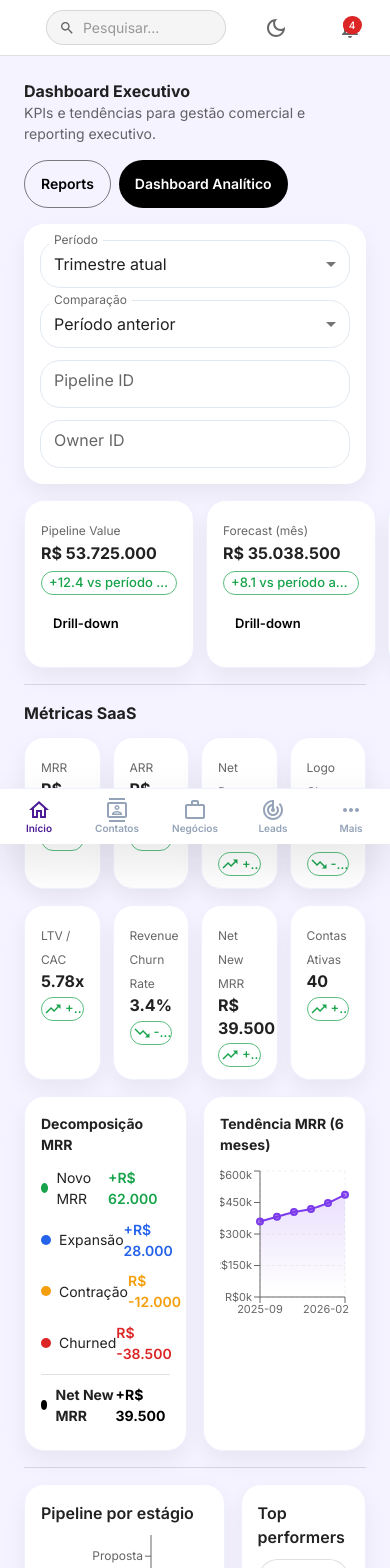
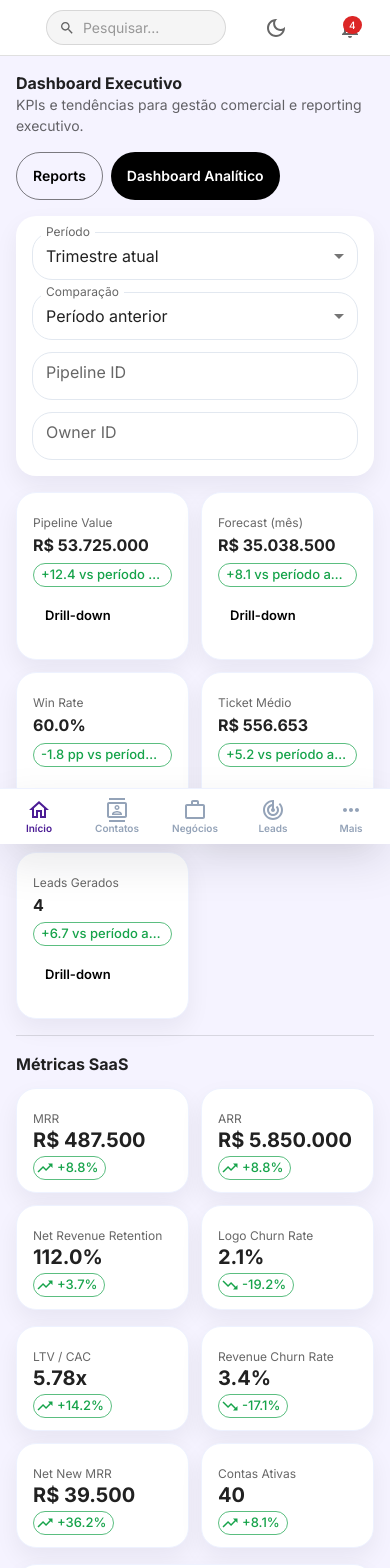
Before and after one commit to SolutionCenter4Sys/CRM4sys, a React (Vite) app: page /dashboard in a window 390 px wide. Shown: the top 1568 px of the page. Built offline with nearby package versions, Linux system fonts and the light colour scheme.

Commit message:
feat(mobile): fix KPI big-number wrapping on small screens

```diff
--- a/src/pages/DashboardExecutivePage.tsx
+++ b/src/pages/DashboardExecutivePage.tsx
@@ -146,7 +146,7 @@ const DashboardExecutivePage: React.FC = () => {
   };
 
   return (
-    <Box sx={{ p: 3 }}>
+    <Box sx={{ p: { xs: 2, md: 3 } }}>
       <Box
         sx={{
           display: 'flex',
@@ -255,7 +255,11 @@ const DashboardExecutivePage: React.FC = () => {
           <Box
             sx={{
               display: 'grid',
-              gridTemplateColumns: 'repeat(5, minmax(170px, 1fr))',
+              gridTemplateColumns: {
+                xs: 'repeat(2, minmax(0, 1fr))',
+                sm: 'repeat(3, minmax(0, 1fr))',
+                lg: 'repeat(5, minmax(170px, 1fr))',
+              },
               gap: 1.5,
               mb: 2,
             }}
@@ -295,7 +299,10 @@ const DashboardExecutivePage: React.FC = () => {
               <Box
                 sx={{
                   display: 'grid',
-                  gridTemplateColumns: 'repeat(4, 1fr)',
+                  gridTemplateColumns: {
+                    xs: 'repeat(2, minmax(0, 1fr))',
+                    md: 'repeat(4, minmax(0, 1fr))',
+                  },
                   gap: 1.5,
                   mb: 2,
                 }}
@@ -330,7 +337,10 @@ const DashboardExecutivePage: React.FC = () => {
               <Box
                 sx={{
                   display: 'grid',
-                  gridTemplateColumns: 'repeat(4, 1fr)',
+                  gridTemplateColumns: {
+                    xs: 'repeat(2, minmax(0, 1fr))',
+                    md: 'repeat(4, minmax(0, 1fr))',
+                  },
                   gap: 1.5,
                   mb: 2,
                 }}
@@ -363,7 +373,14 @@ const DashboardExecutivePage: React.FC = () => {
                 />
               </Box>
 
-              <Box sx={{ display: 'grid', gridTemplateColumns: '1fr 1fr', gap: 2, mb: 2 }}>
+              <Box
+                sx={{
+                  display: 'grid',
+                  gridTemplateColumns: { xs: '1fr', lg: '1fr 1fr' },
+                  gap: 2,
+                  mb: 2,
+                }}
+              >
                 <Card variant="outlined">
                   <CardContent>
                     <Typography variant="subtitle2" sx={{ mb: 1.5, fontWeight: 700 }}>
@@ -419,7 +436,7 @@ const DashboardExecutivePage: React.FC = () => {
             </>
           )}
 
-          <Box sx={{ display: 'grid', gridTemplateColumns: '1.6fr 1fr', gap: 2 }}>
+          <Box sx={{ display: 'grid', gridTemplateColumns: { xs: '1fr', lg: '1.6fr 1fr' }, gap: 2 }}>
             <Card>
               <CardContent>
                 <Typography variant="h6" sx={{ mb: 1.2 }}>
@@ -570,7 +587,15 @@ const SaasKpiCard: React.FC<SaasKpiCardProps> = ({
         <Typography variant="caption" color="text.secondary">
           {label}
         </Typography>
-        <Typography variant="h5" sx={{ fontWeight: 700 }}>
+        <Typography
+          variant="h5"
+          sx={{
+            fontWeight: 700,
+            fontSize: { xs: 'clamp(1.25rem, 5vw, 1.55rem)', sm: '1.5rem' },
+            lineHeight: 1.15,
+            overflowWrap: 'anywhere',
+          }}
+        >
           {formatted}
         </Typography>
         <Tooltip title={`Anterior: ${format === 'currency' ? 'R$ ' : ''}${previousValue.toLocaleString('pt-BR')}${format === 'percent' ? '%' : ''}`}>
```
